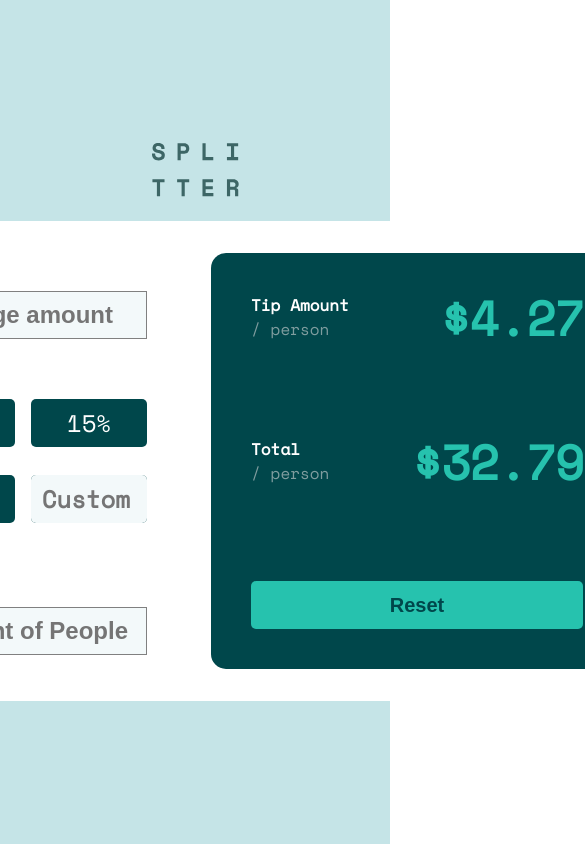
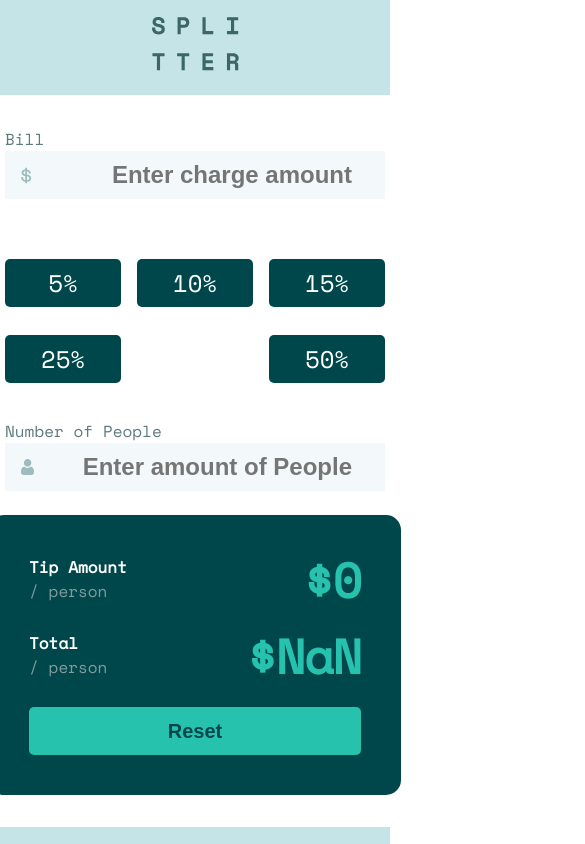
Before and after one commit to Nutsu31/React__Tip-Calculator, a React (Create React App) app: page / in a window 390 px wide. Shown: the top 844 px of the page, 585 px wide, since content can reach past the window. Built offline with nearby package versions, Linux system fonts and the light colour scheme.

Commit message:
created functionaly

```diff
--- a/src/App.css
+++ b/src/App.css
@@ -2,8 +2,8 @@
 
 .App {
   width: 100vw;
-  height: 100vh;
   background: #C5E4E7;
+  min-height: 100vh;
   display: flex;
   align-items: center;
   justify-content: center;
--- a/src/Components/Calc.js
+++ b/src/Components/Calc.js
@@ -1,21 +1,27 @@
-import React, { useState } from "react";
+import React, { useEffect, useState } from "react";
 import calcCss from "../Components/calc.module.css";
 import dollar from "../Assets/images/icon-dollar.svg";
 import people from "../Assets/images/icon-person.svg";
 import styled, { css } from "styled-components";
-import { act } from "react-dom/test-utils";
 
-export const Calc = () => {
+export const Calc = (props) => {
   return (
     <div className={calcCss.calc}>
-      <Bill />
-      <Buttons />
-      <NumOfPeople />
+      <Bill bill={props.bill} setBill={props.setBill} />
+      <Buttons
+        total={props.total}
+        setTip={props.setTip}
+        setTotal={props.setTotal}
+        setPercent={props.setPercent}
+        percent={props.percent}
+        bill={props.bill}
+      />
+      <NumOfPeople people={props.people} setPeople={props.setPeople} />
     </div>
   );
 };
 
-const Bill = () => {
+const Bill = (props) => {
   return (
     <div className={calcCss.div}>
       <p className={calcCss.p}>Bill</p>
@@ -25,6 +31,9 @@ const Bill = () => {
           placeholder="Enter charge amount"
           type="number"
           className={calcCss.input}
+          onChange={(event) => {
+            props.setBill(event.target.valueAsNumber);
+          }}
         />
       </div>
     </div>
@@ -33,15 +42,11 @@ const Bill = () => {
 
 const Buttons = (props) => {
   const [active, setActive] = useState(null);
-  const numbers = [
-    5 + "%",
-    10 + "%",
-    15 + "%",
-    25 + "%",
-    50 + "%",
-    <input type="number" placeholder="Custom" />,
-  ];
+  const numbers = [5, 10, 15, 25, 50];
 
+  useEffect(() => {
+    props.setTip((props.total / 100) * props.percent);
+  });
   const eachButton = numbers.map((num) => {
     return (
       <ButtonsDiv
@@ -49,15 +54,37 @@ const Buttons = (props) => {
         key={Math.random() * Math.random() * Math.random()}
         onClick={() => {
           setActive(num);
+          props.setPercent(num);
+          console.log(num);
         }}
         active={active === num}
       >
-        {num}
+        {num}%
       </ButtonsDiv>
     );
   });
 
   return <div className={calcCss.buttonsFlex}>{eachButton}</div>;
+};
+
+const NumOfPeople = (props) => {
+  return (
+    <div className={calcCss.div}>
+      <p className={calcCss.p}>Number of People</p>
+      <div className={calcCss.inputBox}>
+        <img src={people} alt="Person" />
+        <input
+          type="number"
+          placeholder="Enter amount of People"
+          min={1}
+          onChange={(event) => {
+            props.setPeople(event.target.valueAsNumber);
+          }}
+          className={calcCss.input}
+        />
+      </div>
+    </div>
+  );
 };
 
 const ButtonsDiv = styled.div(
@@ -93,59 +120,3 @@ const ButtonsDiv = styled.div(
     }
   `
 );
-
-//   const [active, setActive] = useState(null);
-
-//   const eachButton = numbers.map((num) => {
-//     return (
-//       <ButtonRatings
-//         value={num}
-//         key={Math.random() * Math.random() * Math.random()}
-//         onClick={() => {
-//           setActive(num);
-//         }}
-//         active={active === num}
-//       >
-//         {num}
-//       </ButtonRatings>
-//     );
-//   });
-//   return <div className={calcCss.buttonsFlex}>{eachButton}</div>;
-// };
-
-// const ButtonRatings = styled.button(
-//   (props) => css`
-//     color: white;
-//     font-size: 24px;
-//     width: 116px;
-//     height: 48px;
-//     background: #00474b;
-//     border: none;
-//     border-radius: 5px;
-//     display: flex;
-//     align-items: center;
-//     justify-content: center;
-//     transition: 0.3s ease;
-//     &:hover {
-//       olor: #00474b;
-//       background-color: #9fe8df;
-//     }
-//   `
-// );
-
-const NumOfPeople = () => {
-  return (
-    <div className={calcCss.div}>
-      <p className={calcCss.p}>Number of People</p>
-      <div className={calcCss.inputBox}>
-        <img src={people} alt="Person" />
-        <input
-          type="number`"
-          placeholder="Enter amount of People"
-          min={1}
-          className={calcCss.input}
-        />
-      </div>
-    </div>
-  );
-};
--- a/src/Components/Container.js
+++ b/src/Components/Container.js
@@ -1,13 +1,46 @@
 import styled from "styled-components";
-import React from "react";
+import React, { useEffect, useState } from "react";
 import { Calc } from "./Calc";
 import Result from "./Result";
 
 const Container = () => {
+  const [tip, setTip] = useState(0.0);
+  const [total, setTotal] = useState(0.0);
+  const [bill, setBill] = useState(0);
+  const [people, setPeople] = useState(0);
+  const [percent, setPercent] = useState(0);
+
+  useEffect(() => {
+    setTotal((bill + tip) / people);
+    setTip((bill / 100) * percent);
+  }, [bill, people, tip, total]);
+
   return (
     <ContainerDiv>
-      <Calc />
-      <Result />
+      <Calc
+        tip={tip}
+        setTip={setTip}
+        total={total}
+        setTotal={setTotal}
+        bill={bill}
+        setBill={setBill}
+        people={people}
+        setPeople={setPeople}
+        percent={percent}
+        setPercent={setPercent}
+      />
+      <Result
+        tip={tip}
+        total={total}
+        setTip={setTip}
+        setTotal={setTotal}
+        bill={bill}
+        setBill={setBill}
+        people={people}
+        setPeople={setPeople}
+        percent={percent}
+        setPercent={setPercent}
+      />
     </ContainerDiv>
   );
 };
@@ -24,4 +57,10 @@ const ContainerDiv = styled.div`
   display: flex;
   align-items: center;
   justify-content: space-between;
+
+  @media (max-width: 928px) {
+    flex-direction: column;
+    width: fit-content;
+    height: fit-content;
+  }
 `;
--- a/src/Components/Result.js
+++ b/src/Components/Result.js
@@ -1,7 +1,7 @@
 import React from "react";
 import resultCSS from "../Components/result.module.css";
 
-const Result = () => {
+const Result = (props) => {
   return (
     <div className={resultCSS.div}>
       <div className={resultCSS.flexBox}>
@@ -9,22 +9,38 @@ const Result = () => {
           <h3 className={resultCSS.h3}>Tip Amount</h3>
           <p className={resultCSS.p}>/ person</p>
         </div>
-        <h1 className={resultCSS.h1}>$4.27</h1>
+        <h1 className={resultCSS.h1}>${props.tip}</h1>
       </div>
       <div className={resultCSS.flexBox}>
         <div>
           <h3 className={resultCSS.h3}>Total</h3>
           <p className={resultCSS.p}>/ person</p>
         </div>
-        <h1 className={resultCSS.h1}>$32.79</h1>
+        <h1 className={resultCSS.h1}>${props.total}</h1>
       </div>
-      <Reset />
+      <Reset
+        tip={props.tip}
+        total={props.total}
+        setTip={props.setTip}
+        setTotal={props.setTotal}
+      />
     </div>
   );
 };
 
 export default Result;
 
-const Reset = () => {
-  return <button className={resultCSS.reset}>Reset</button>;
+const Reset = (props) => {
+  return (
+    <button
+      className={resultCSS.reset}
+      onClick={(e) => {
+        console.log(e.target);
+        props.setTip(0);
+        props.setTotal(0);
+      }}
+    >
+      Reset
+    </button>
+  );
 };
--- a/src/Components/calc.module.css
+++ b/src/Components/calc.module.css
@@ -41,8 +41,8 @@
     padding: 0 16px;
     display: flex;
     align-items: center;
-    border: 1px solid gray;
     background-color: #F3F9FA;
+    margin-bottom: 24px;
 }
 
 .buttonsFlex {
@@ -71,7 +71,9 @@
     background-color: #9FE8DF;
 
 }
-.buttons > input{
+.custom{
+    width: 116px;
+    height: 48px;
     color: #00474B;
     font-family: 'Space Mono', monospace;
     font-weight: 800;
--- a/src/Components/result.module.css
+++ b/src/Components/result.module.css
@@ -57,3 +57,8 @@
     color: #00474B;
     background-color: #9FE8DF;
 }
+@media(max-width:928px){
+    .div{
+        height: 280px;
+    }
+}
```
